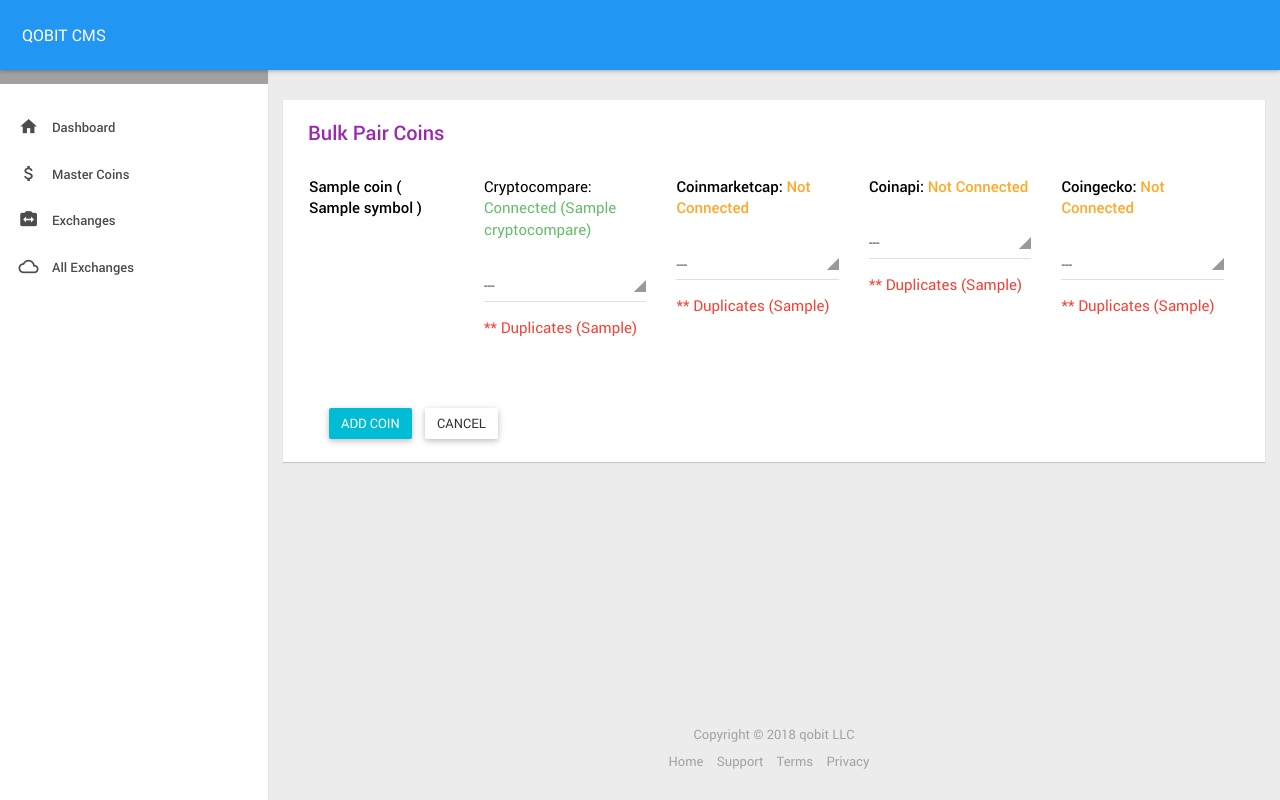
After one commit to yonadav-labs/cryptocurrency-cms, a Django app: template templates/bulk_pair_coin.html in a window 1280 px wide. The commit adds this page. Run offline with Django 3.2, Linux system fonts and the light colour scheme; the template is opened without the code that fills it: most values are stand-ins (such as "Sample title", 1, 10 or a date in 2020); some libraries are stand-ins or nearby versions.

Commit message:
add bulk pair coin, revise gekco coin scraper

```diff
--- a/qobit_cms/urls.py
+++ b/qobit_cms/urls.py
@@ -48,4 +48,5 @@ urlpatterns = [
     url(r"^attach_coin/(?P<coin>\d+)", attach_coin, name="attach_coin"),
     url(r"^add_to_world/(?P<id>\d+)", add_to_world, name="add_to_world"),
     url(r"^download_icon/(?P<id>\d+)", download_icon, name="download_icon"),
+    url(r"^bulk_pair_coin", bulk_pair_coin, name="bulk_pair_coin"),
 ]
--- a/scripts/coingecko_coin.py
+++ b/scripts/coingecko_coin.py
@@ -12,7 +12,6 @@ os.environ.setdefault("DJANGO_SETTINGS_MODULE", "qobit_cms.settings")
 django.setup()
 
 from general.models import *
-from django.conf import settings
 from utils import send_email
 
 def main():
@@ -34,13 +33,13 @@ def main():
 
             defaults = {
                 "name": coin.get('name'),
-                "symbol": coin.get('symbol'),
+                "symbol": coin.get('symbol').upper(),
                 "is_deleted": False
             }
 
             coin, is_new = CoingeckoCoin.objects.update_or_create(uid=coin['id'], defaults=defaults)
             # if is_new:
-            #     send_email(coin['asset_id'], True, 'Coinapi')
+            #     send_email(coin['asset_id'], True, 'Coingecko')
 
     if all_coins:
         CoingeckoCoin.objects.filter(id__in=all_coins.values()).update(is_deleted=True)
--- a/static/js/functions.js
+++ b/static/js/functions.js
@@ -9,14 +9,14 @@ $(window).load(function () {
     /* --------------------------------------------------------
      Page Loader
      -----------------------------------------------------------*/
-    if(!$('html').hasClass('ismobile')) {
-        if($('.page-loader')[0]) {
-            setTimeout (function () {
-                $('.page-loader').fadeOut();
-            }, 500);
+    // if(!$('html').hasClass('ismobile')) {
+    //     if($('.page-loader')[0]) {
+    //         setTimeout (function () {
+    //             $('.page-loader').fadeOut();
+    //         }, 500);
 
-        }
-    }
+    //     }
+    // }
 })
 
 $(document).ready(function(){
--- a/templates/base.html
+++ b/templates/base.html
@@ -117,17 +117,6 @@
             </ul>
         </footer>
 
-        <!-- Page Loader -->
-        <div class="page-loader">
-            <div class="preloader pls-blue">
-                <svg class="pl-circular" viewBox="25 25 50 50">
-                    <circle class="plc-path" cx="50" cy="50" r="20" />
-                </svg>
-
-                <p>Please wait...</p>
-            </div>
-        </div>
-
         <!-- Javascript Libraries -->
         <script src="{% static 'vendors/bower_components/jquery/dist/jquery.min.js' %}"></script>
         <script src="{% static 'vendors/bower_components/bootstrap/dist/js/bootstrap.min.js' %}"></script>
--- /dev/null
+++ b/templates/bulk_pair_coin.html
@@ -0,0 +1,157 @@
+{% extends "base.html" %}
+{% load staticfiles %}
+
+{% block extra_css %}
+{% endblock %}
+
+{% block page_body %}
+<section id="content">
+    <div class="container">
+        <div class="card">
+            <div class="card-header">
+                <h2 class="c-purple f-500 f-20">Bulk Pair Coins</h2>
+            </div>
+
+            <div class="card-body card-padding">
+                <form action="" method="POST">
+                    {% csrf_token %}
+                    {% for coin in coins %}
+                    <div class="row">
+                        <div class="col-md-2 p-t-10">
+                            <p class="f-500 m-b-15 c-black f-15 pull-right">
+                            {{ coin.cryptocompare_name }} ( {{ coin.symbol }} )
+                            </p>
+                        </div>
+                        <div class="col-md-10 p-t-10">
+                            <div class="col-sm-3 m-b-15">
+                                <p class="f-400 m-b-15 c-black f-15">Cryptocompare:
+                                    {% if coin.cryptocompare %}
+                                        <span class="text-success">Connected ({{coin.cryptocompare}})</span>
+                                    {% else %}
+                                        <span class="text-warning">Not Connected</span>
+                                    {% endif %}
+                                </p>
+
+                                <select class="selectpicker m-t-15" data-live-search="true" name="cc_coin">
+                                <option value="">---</option>
+                                {% for ii in cc_coins %}
+                                    <option {% if ii.id == coin.cryptocompare or ii.symbol == coin.symbol %} selected {% endif %} value="{{ ii.id }}">
+                                        {{ ii.coinname }} ( {{ ii.symbol }} )
+                                    </option>
+                                {% endfor %}
+                                </select>
+                                <p class="m-t-15">
+                                    {% if ccd_coins %}
+                                    <span class="c-red f-15">** Duplicates ({{ ccd_coins }})</span>
+                                    {% endif %}
+                                </p>
+                            </div>
+                            <div class="col-sm-3 m-b-15">
+                                <p class="f-500 m-b-15 c-black f-15">Coinmarketcap:
+                                    {% if coin.is_master and coin.coinmarketcap %}
+                                        <span class="text-success">Connected ({{coin.coinmarketcap}})</span>
+                                    {% else %}
+                                        <span class="text-warning">Not Connected</span>
+                                    {% endif %}
+                                </p>
+
+                                <select class="selectpicker m-t-15" data-live-search="true" name="cmc_coin">
+                                <option value="">---</option>
+                                {% for ii in cmc_coins %}
+                                    {% if coin.is_master and coin.coinmarketcap %}
+                                        <option {% if ii.id == coin.coinmarketcap %} selected {% endif %} value="{{ ii.id }}">
+                                            {{ ii.token }} ( {{ ii.symbol }} )
+                                        </option>
+                                    {% else %}
+                                    <option {% if ii.symbol == coin or ii.symbol == coin.symbol %} selected {% endif %} value="{{ ii.id }}">
+                                        {{ ii.token }} ( {{ ii.symbol }} )
+                                    </option>
+                                    {% endif %}
+                                {% endfor %}
+                                </select>
+                                <p class="m-t-15">
+                                    {% if cmcd_coins %}
+                                    <span class="c-red f-15">** Duplicates ({{ cmcd_coins }})</span>
+                                    {% endif %}
+                                </p>
+                            </div>
+                            <div class="col-sm-3 m-b-15">
+                                <p class="f-500 m-b-15 c-black f-15">Coinapi:
+                                    {% if coin.is_master and coin.coinapi %}
+                                        <span class="text-success">Connected ({{coin.coinapi}})</span>
+                                    {% else %}
+                                        <span class="text-warning">Not Connected</span>
+                                    {% endif %}
+                                </p>
+
+                                <select class="selectpicker m-t-15" data-live-search="true" name="cp_coin">
+                                <option value="">---</option>
+                                {% for ii in cp_coins %}
+                                    {% if coin.is_master and coin.coinapi %}
+                                        <option {% if ii.id == coin.coinapi %} selected {% endif %} value="{{ ii.id }}">
+                                            {{ ii.name }} ( {{ ii.symbol }} )
+                                        </option>
+                                    {% else %}
+                                    <option {% if ii.symbol == coin or ii.symbol == coin.symbol %} selected {% endif %} value="{{ ii.id }}">
+                                        {{ ii.name }} ( {{ ii.symbol }} )
+                                    </option>
+                                    {% endif %}
+                                {% endfor %}
+                                </select>
+                                <p class="m-t-15">
+                                    {% if cpd_coins %}
+                                    <span class="c-red f-15">** Duplicates ({{ cpd_coins }})</span>
+                                    {% endif %}
+                                </p>
+                            </div>
+                            <div class="col-sm-3 m-b-15">
+                                <p class="f-500 m-b-15 c-black f-15">Coingecko:
+                                    {% if coin.is_master and coin.coinapi %}
+                                        <span class="text-success">Connected ({{coin.coinapi}})</span>
+                                    {% else %}
+                                        <span class="text-warning">Not Connected</span>
+                                    {% endif %}
+                                </p>
+
+                                <select class="selectpicker m-t-15" data-live-search="true" name="cp_coin">
+                                <option value="">---</option>
+                                {% for ii in cp_coins %}
+                                    {% if coin.is_master and coin.coinapi %}
+                                        <option {% if ii.id == coin.coinapi %} selected {% endif %} value="{{ ii.id }}">
+                                            {{ ii.name }} ( {{ ii.symbol }} )
+                                        </option>
+                                    {% else %}
+                                    <option {% if ii.symbol == coin or ii.symbol == coin.symbol %} selected {% endif %} value="{{ ii.id }}">
+                                        {{ ii.name }} ( {{ ii.symbol }} )
+                                    </option>
+                                    {% endif %}
+                                {% endfor %}
+                                </select>
+                                <p class="m-t-15">
+                                    {% if cpd_coins %}
+                                    <span class="c-red f-15">** Duplicates ({{ cpd_coins }})</span>
+                                    {% endif %}
+                                </p>
+                            </div>
+                            <div class="clearfix"></div>
+                        </div>
+                    </div>
+                    {% endfor %}
+                    <div class="row">
+                        <div class="col-md-6 p-l-25 p-t-25 m-t-10">
+                            <button class="btn btn-info waves-effect m-l-10">Add Coin</button>
+                            <a class="btn btn-default waves-effect m-l-10" href="#" onclick="javascript: window.history.back();">Cancel</a>
+                        </div>
+                    </div>
+                </form>
+            </div>
+        </div>
+
+    </div>
+</section>
+{% endblock %}
+
+{% block extra_js %}
+    <script src="{% static 'js/qobit.js' %}"></script>
+    <script src="{% static 'js/common.js' %}"></script>
+{% endblock %}
```
Also changed, not shown: general/views.py (+11 -0 lines).
